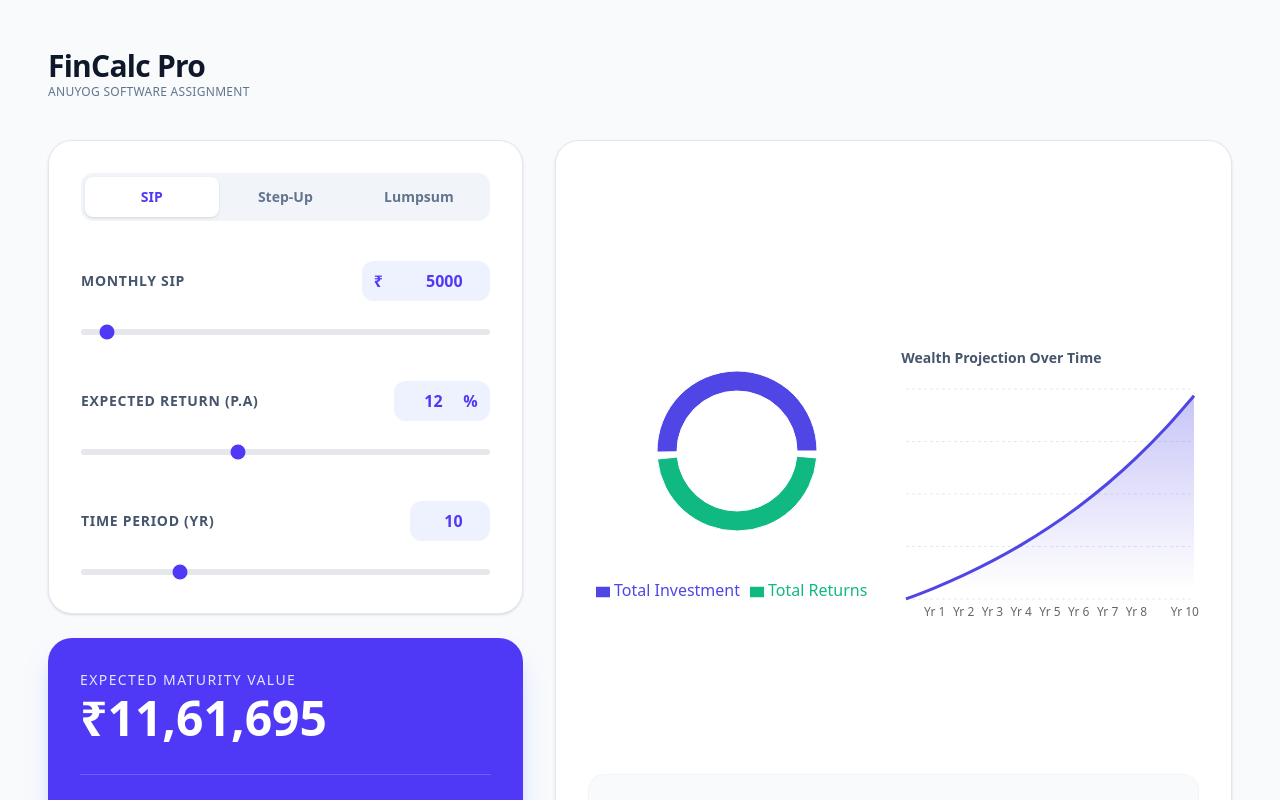
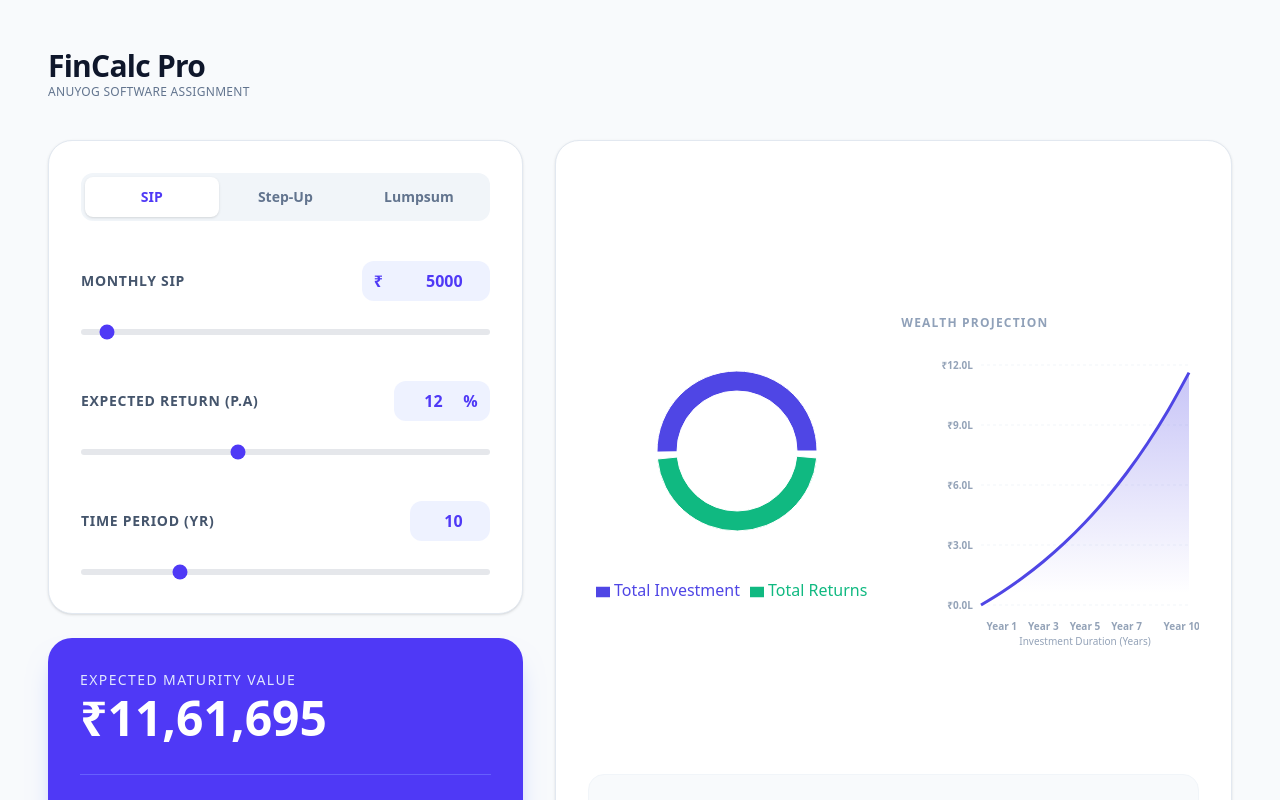
Before and after one commit to sohxmdv/sip-calculator, a React (Vite) app: page / in a window 1280 px wide. Shown: the top 800 px of the page. Built offline with nearby package versions, Linux system fonts and the light colour scheme.

Commit message:
Implemented Hover tooltip in graphs

```diff
--- a/src/components/GrowthChart.jsx
+++ b/src/components/GrowthChart.jsx
@@ -1,37 +1,99 @@
-import { AreaChart, Area, XAxis, YAxis, CartesianGrid, Tooltip, ResponsiveContainer } from 'recharts';
+import React from 'react';
+import {
+  AreaChart, Area, XAxis, YAxis, CartesianGrid,
+  Tooltip, ResponsiveContainer, Label
+} from 'recharts';
+
+// Custom Tooltip for detailed hover interaction
+const CustomTooltip = ({ active, payload, label }) => {
+  if (active && payload && payload.length) {
+    const { invested, gains, total } = payload[0].payload;
+    return (
+      <div className="bg-white p-4 shadow-xl border border-slate-100 rounded-2xl">
+        <p className="text-xs font-bold text-slate-400 uppercase mb-2">{label}</p>
+        <div className="space-y-1">
+          <p className="text-sm font-semibold text-indigo-600">
+            Invested: ₹{invested.toLocaleString('en-IN')}
+          </p>
+          <p className="text-sm font-semibold text-emerald-500">
+            Gains: ₹{gains.toLocaleString('en-IN')}
+          </p>
+          <div className="pt-1 mt-1 border-t border-slate-100">
+            <p className="text-sm font-bold text-slate-800">
+              Total: ₹{total.toLocaleString('en-IN')}
+            </p>
+          </div>
+        </div>
+      </div>
+    );
+  }
+  return null;
+};
 
 const GrowthChart = ({ monthlyAmount, rate, years }) => {
-    // Generate yearly data points for the chart
+  // Logic to generate annual data points
   const data = Array.from({ length: years + 1 }, (_, year) => {
     const i = rate / 100 / 12;
     const n = year * 12;
-        const maturityValue = year === 0 ? 0 : monthlyAmount * (((Math.pow(1 + i, n) - 1) / i) * (1 + i));
+
+    // SIP Calculation for the specific year
+    const sipValue = year === 0 ? 0 : monthlyAmount * (((Math.pow(1 + i, n) - 1) / i) * (1 + i));
+    const invested = monthlyAmount * n;
+    const gains = Math.max(0, sipValue - invested);
 
     return {
-            year: `Yr ${year}`,
-            value: Math.round(maturityValue),
+      year: `Year ${year}`,
+      total: Math.round(sipValue),
+      invested: Math.round(invested),
+      gains: Math.round(gains),
     };
   });
 
   return (
-        <div className="h-[250px] w-full mt-8">
-            <h3 className="text-sm font-semibold text-slate-600 mb-4">Wealth Projection Over Time</h3>
+    <div className="h-[300px] w-full mt-4">
+      <h3 className="text-xs font-bold text-slate-400 uppercase tracking-widest mb-6">Wealth Projection</h3>
       <ResponsiveContainer width="100%" height="100%">
-                <AreaChart data={data}>
+        <AreaChart data={data} margin={{ top: 10, right: 10, left: 20, bottom: 20 }}>
           <defs>
-                        <linearGradient id="colorValue" x1="0" y1="0" x2="0" y2="1">
-                            <stop offset="5%" stopColor="#4F46E5" stopOpacity={0.3} />
-                            <stop offset="95%" stopColor="#4F46E5" stopOpacity={0} />
+            <linearGradient id="colorTotal" x1="0" y1="0" x2="0" y2="1">
+              <stop offset="5%" stopColor="#4F46E5" stopOpacity={0.3}/>
+              <stop offset="95%" stopColor="#4F46E5" stopOpacity={0}/>
             </linearGradient>
           </defs>
-                    <CartesianGrid strokeDasharray="3 3" vertical={false} stroke="#E2E8F0" />
-                    <XAxis dataKey="year" fontSize={12} tickLine={false} axisLine={false} />
-                    <YAxis hide />
-                    <Tooltip
-                        formatter={(value) => `₹${value.toLocaleString('en-IN')}`}
-                        contentStyle={{ borderRadius: '10px', border: 'none', boxShadow: '0 10px 15px -3px rgb(0 0 0 / 0.1)' }}
+          <CartesianGrid strokeDasharray="3 3" vertical={false} stroke="#F1F5F9" />
+
+          <XAxis
+            dataKey="year"
+            fontSize={10}
+            tickLine={false}
+            axisLine={false}
+            tick={{ fill: '#94A3B8', fontWeight: 600 }}
+            dy={10}
+          >
+            <Label value="Investment Duration (Years)" offset={-10} position="insideBottom" fontSize={10} fill="#94A3B8" />
+          </XAxis>
+
+          <YAxis
+            fontSize={10}
+            tickLine={false}
+            axisLine={false}
+            tickFormatter={(val) => `₹${(val / 100000).toFixed(1)}L`}
+            tick={{ fill: '#94A3B8', fontWeight: 600 }}
           />
-                    <Area type="monotone" dataKey="value" stroke="#4F46E5" strokeWidth={3} fillOpacity={1} fill="url(#colorValue)" />
+
+          <Tooltip content={<CustomTooltip />} cursor={{ stroke: '#4F46E5', strokeWidth: 1, strokeDasharray: '5 5' }} />
+
+          <Area
+            type="monotone"
+            dataKey="total"
+            stroke="#4F46E5"
+            strokeWidth={3}
+            fillOpacity={1}
+            fill="url(#colorTotal)"
+            isAnimationActive={true}
+            animationDuration={800} // Smooth slider transition
+            animationEasing="ease-in-out"
+          />
         </AreaChart>
       </ResponsiveContainer>
     </div>
```
Lines whose indentation alone changed are shown as unchanged.
